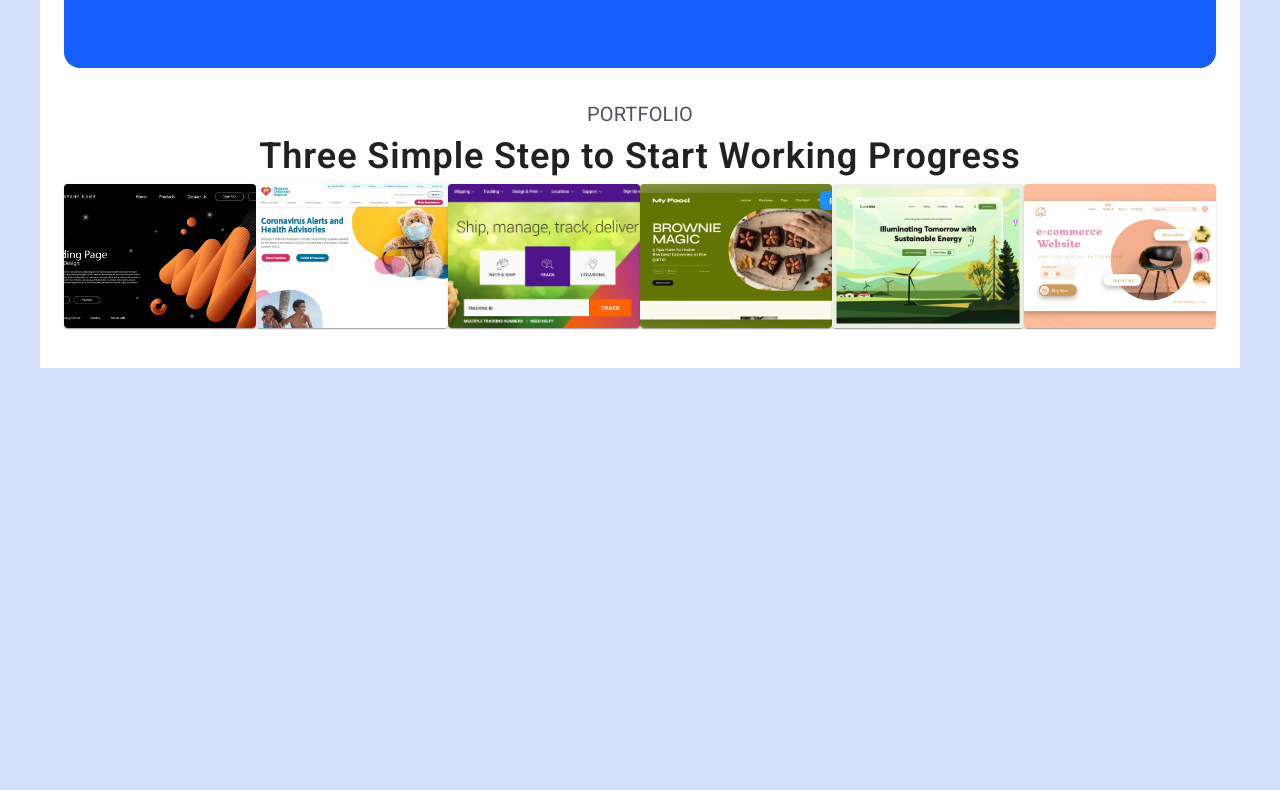
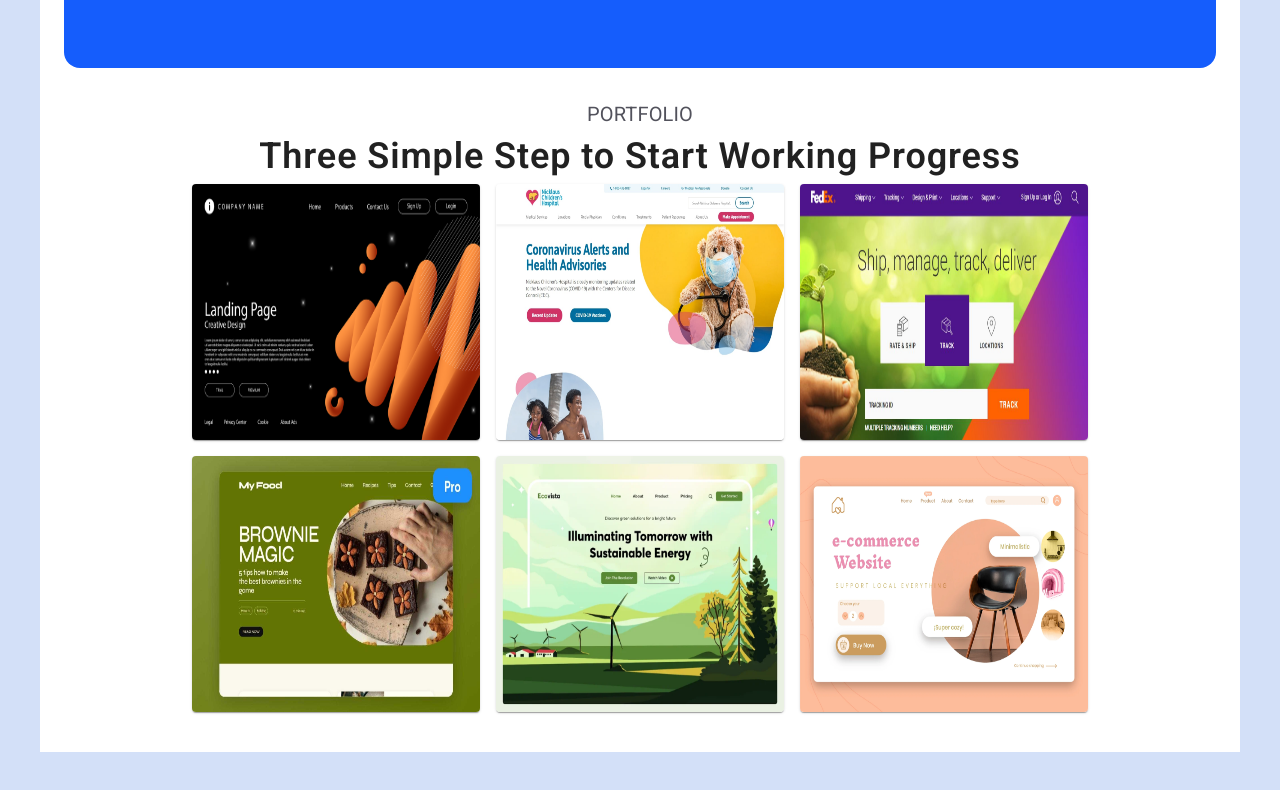
Before and after one commit to PouryaSoleimani/SIMPLE___LANDING___PAGE___NEXT.JS, a Next.js app: page / in a window 1280 px wide. Shown: the part 3029-3819 px from the top of the page. Built offline with nearby package versions, Linux system fonts and the light colour scheme.

Commit message:
🟦 MUI 🟦

```diff
--- a/components/modules/gallery-box/GalleryBoxComponent.tsx
+++ b/components/modules/gallery-box/GalleryBoxComponent.tsx
@@ -6,8 +6,8 @@ interface GalleryBoxProps { id: number, src: string }
 
 const GalleryBoxComponent: React.FC<GalleryBoxProps> = ({ id, src }) => {
     return (
-        <Card>
-            <Image src={src} width={1024} height={768} alt={`gallery-image-${id}`} className='h-full object-cover' />
+        <Card className='w-full md:w-1/3 lg:w-1/4'>
+            <Image src={src} width={1024} height={768} alt={`gallery-image-${id}`} className='h-64' />
         </Card>
     )
 }
--- a/components/templates/gallery/GalleryTemplate.tsx
+++ b/components/templates/gallery/GalleryTemplate.tsx
@@ -17,7 +17,7 @@ function GalleryTemplate() {
             <h2 className='text-center text-xl text-zinc-600 mt-8'>PORTFOLIO</h2>
             <h3 className='text-center my-2 text-4xl font-semibold tracking-wide'>Three Simple Step to Start Working Progress</h3>
 
-            <div className='flex'>
+            <div className='flex items-center justify-center flex-wrap  gap-4'>
                 {GalleryImages.map((image: SingleGalleryImage) => (
                     <GalleryBoxComponent key={image.id}  {...image} />
                 ))}
```
